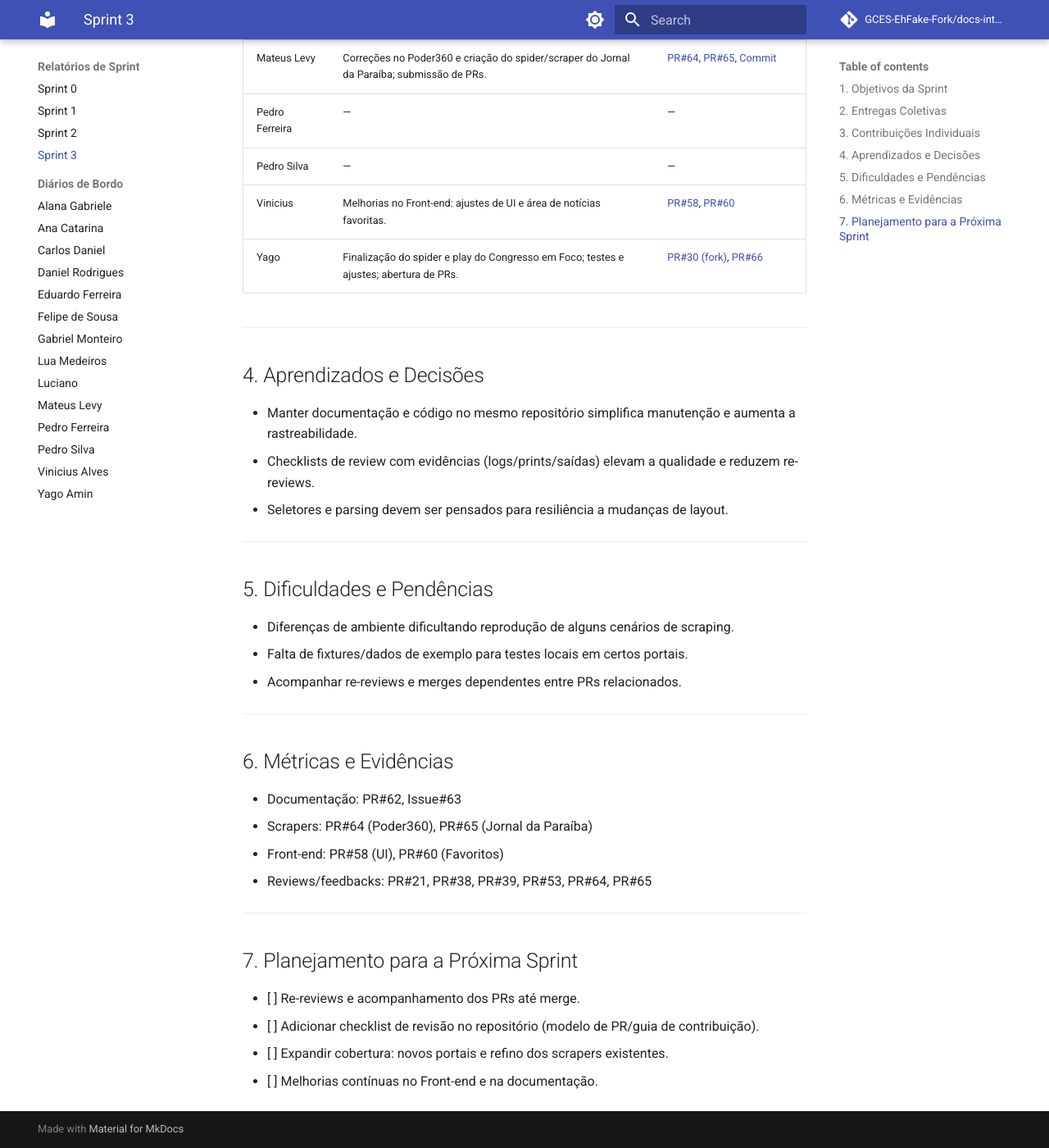
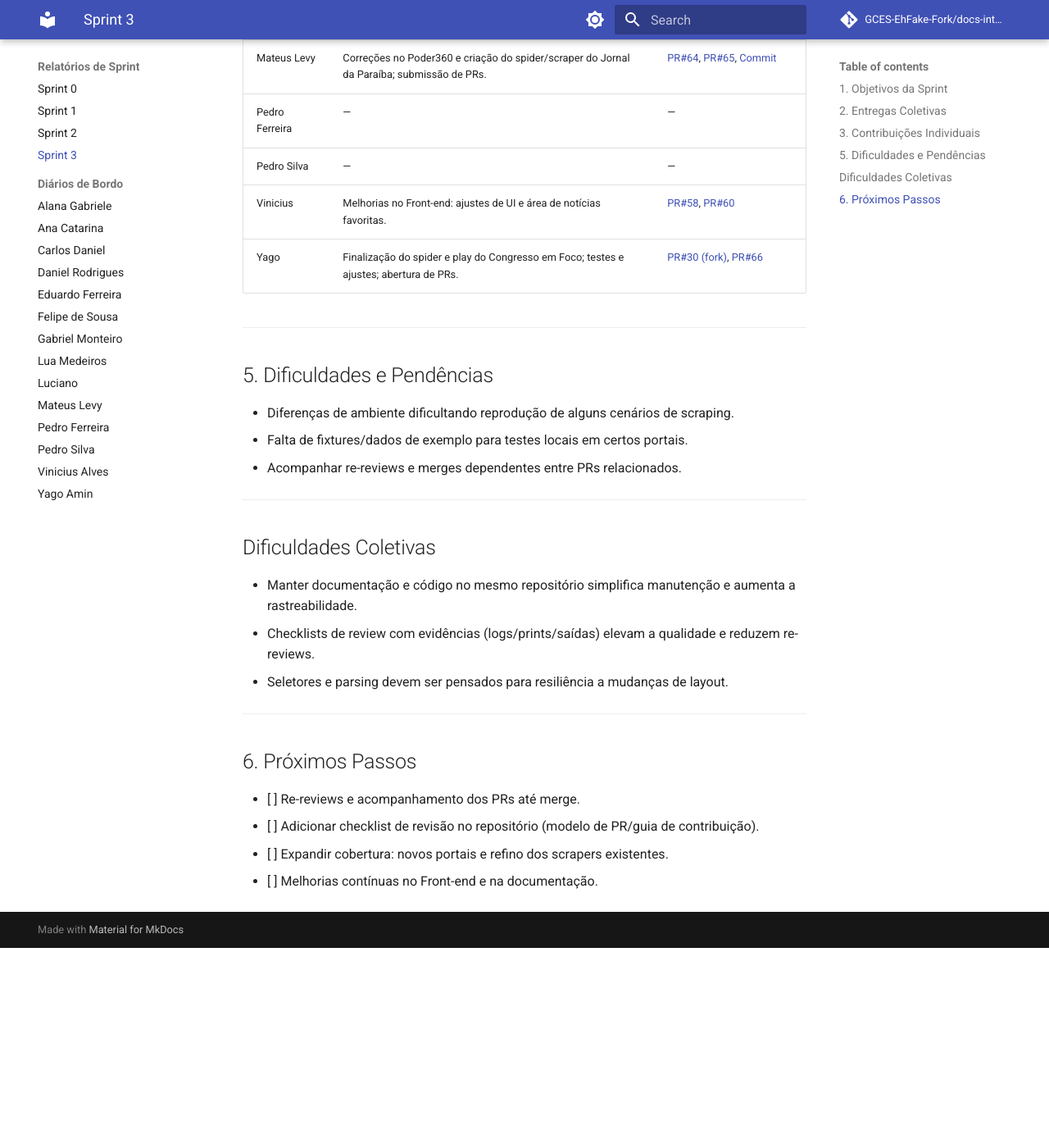
Before and after one commit to GCES-EhFake-Fork/docs-interno, an MkDocs documentation site: the page built from docs/sprints/sprint3.md, in a window 1280 px wide and 1400 px high, scrolled down 1773 px. Shown: the whole window at 82% size. Built offline with MkDocs 1.6.1 and Material for MkDocs 9.7.7, drawn with Linux system fonts in a browser that asks for light colours; comment, search, counter and statistics services are not loaded; after the commit the page ends 2929 px from its top, so only the background shows below that.

Commit message:
docs: remove section on learnings and decisions, update collective difficulties and next steps

```diff
--- a/docs/sprints/sprint3.md
+++ b/docs/sprints/sprint3.md
@@ -49,14 +49,6 @@
 
 ---
 
-## 4. Aprendizados e Decisões
-
-- Manter documentação e código no mesmo repositório simplifica manutenção e aumenta a rastreabilidade.
-- Checklists de review com evidências (logs/prints/saídas) elevam a qualidade e reduzem re-reviews.
-- Seletores e parsing devem ser pensados para resiliência a mudanças de layout.
-
----
-
 ## 5. Dificuldades e Pendências
 
 - Diferenças de ambiente dificultando reprodução de alguns cenários de scraping.
@@ -65,16 +57,15 @@
 
 ---
 
-## 6. Métricas e Evidências
+## Dificuldades Coletivas
 
-- Documentação: PR#62, Issue#63
-- Scrapers: PR#64 (Poder360), PR#65 (Jornal da Paraíba)
-- Front-end: PR#58 (UI), PR#60 (Favoritos)
-- Reviews/feedbacks: PR#21, PR#38, PR#39, PR#53, PR#64, PR#65
+- Manter documentação e código no mesmo repositório simplifica manutenção e aumenta a rastreabilidade.
+- Checklists de review com evidências (logs/prints/saídas) elevam a qualidade e reduzem re-reviews.
+- Seletores e parsing devem ser pensados para resiliência a mudanças de layout.
 
 ---
 
-## 7. Planejamento para a Próxima Sprint
+## 6. Próximos Passos
 
 - [ ] Re-reviews e acompanhamento dos PRs até merge.
 - [ ] Adicionar checklist de revisão no repositório (modelo de PR/guia de contribuição).
```
